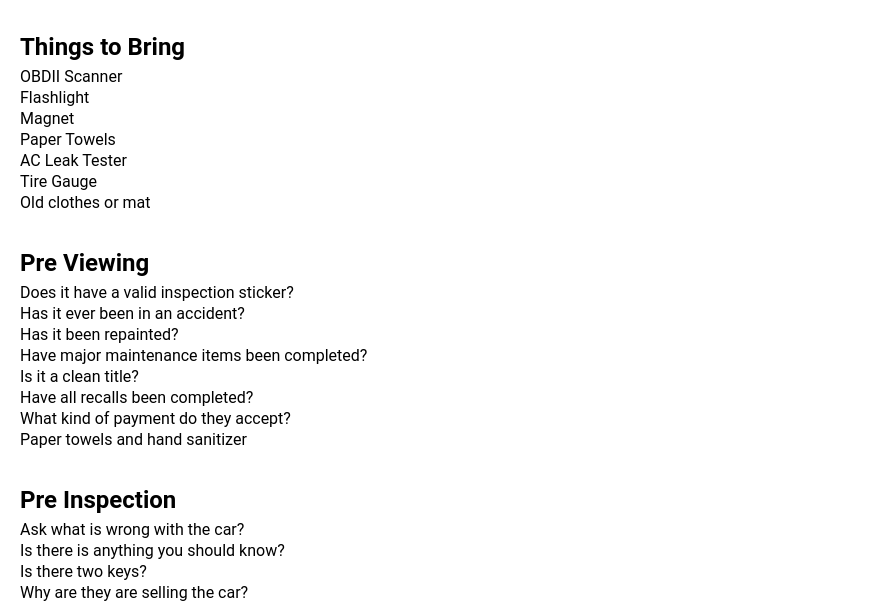
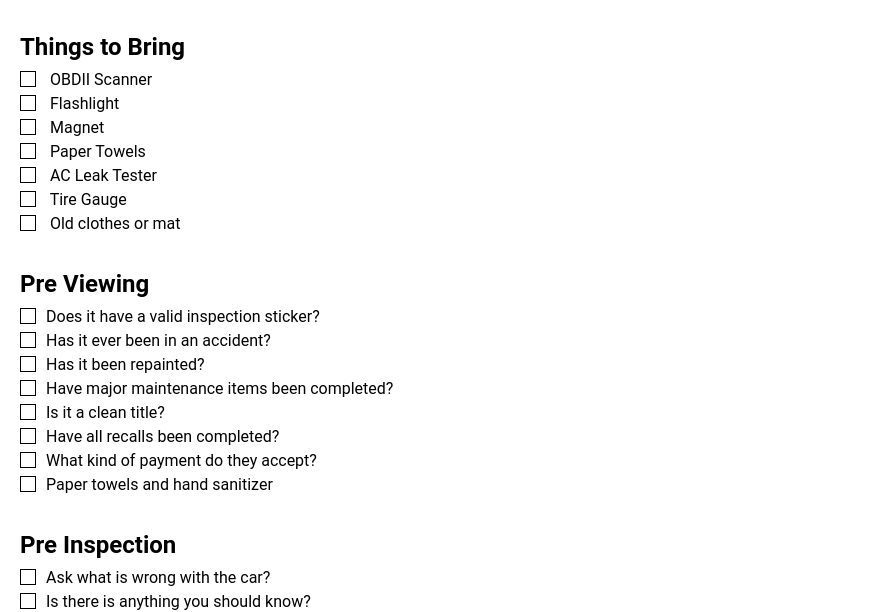
Before and after one commit to mikethebackyardmechanic/mikethebackyardmechanic.github.io, a plain HTML site: page index.html in a window 1280 px wide. Shown: the part 191-803 px from the top of the page, without its empty margins (0-871 px from the left). Drawn offline with Linux system fonts and the light colour scheme.

Commit message:
Update mbm.css

```diff
--- a/mbm.css
+++ b/mbm.css
@@ -48,19 +48,15 @@ h3 {
     grid-template-columns: 1fr;
 }
 
-/* @media only screen and (max-width: 1200px) {
-    .grid-4 {
-        grid-template-columns: 1fr 1fr 1fr;
-    }
-    .grid-3 {
-        grid-template-columns: 1fr 1fr;
-    }
+.grid-2 div::before,
+.grid-3 div::before,
+.grid-4 div::before {
+    content: '';
+    display: inline-block;
+    width: 16px;
+    height: 16px;
+    border: 1px solid black;
+    top: 2px;
+    position: relative;
+    margin-right: 10px;
 }
-
-@media only screen and (max-width: 720px) {
-    .grid-2,
-    .grid-3,
-    .grid-4 {
-        grid-template-columns: 1fr;
-    }
-} */
```
